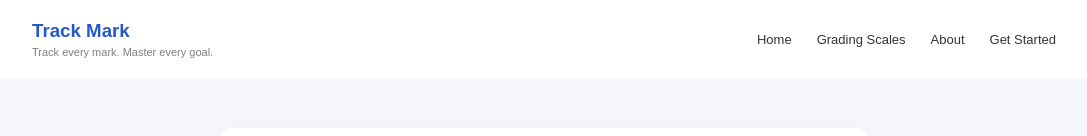
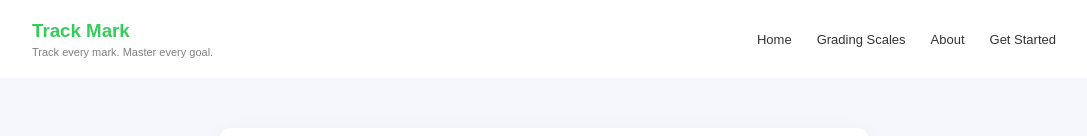
Before and after one commit to OlayimikaGero/Nigeria-Grading-System, a plain HTML site: page index.html in a window 1280 px wide. Shown: the top 136 px of the page, without its empty margins (96-1183 px from the left). Drawn offline with Linux system fonts and the light colour scheme.

Commit message:
color change

```diff
--- a/script.js
+++ b/script.js
@@ -178,7 +178,6 @@ function checkClassification() {
     }
 
 
-    // Secondary School Classification
 
     else if (level === "secondary") {
 
@@ -233,7 +232,7 @@ function checkClassification() {
     }
 
 
-    // Polytechnic Classification
+
 
     else if (level === "polytechnic") {
 
--- a/style.css
+++ b/style.css
@@ -15,7 +15,7 @@ body {
     color: #202b40;
 }
 
-/* Navigation */
+
 
 header {
     display: flex;
@@ -26,7 +26,7 @@ header {
 }
 
 .logo h3 {
-    color: #245ac7;
+    color: #36cc5c;
 }
 
 .logo p {
@@ -88,7 +88,8 @@ nav a:hover {
     margin-top: 10px;
 }
 
-/* Input Fields */
+
+
 
 .input-section {
     display: flex;
@@ -120,7 +121,8 @@ input:focus, select:focus {
     border-color: #2864d7;
 }
 
-/* Buttons */
+
+
 
 .buttons {
     display: flex;
```
